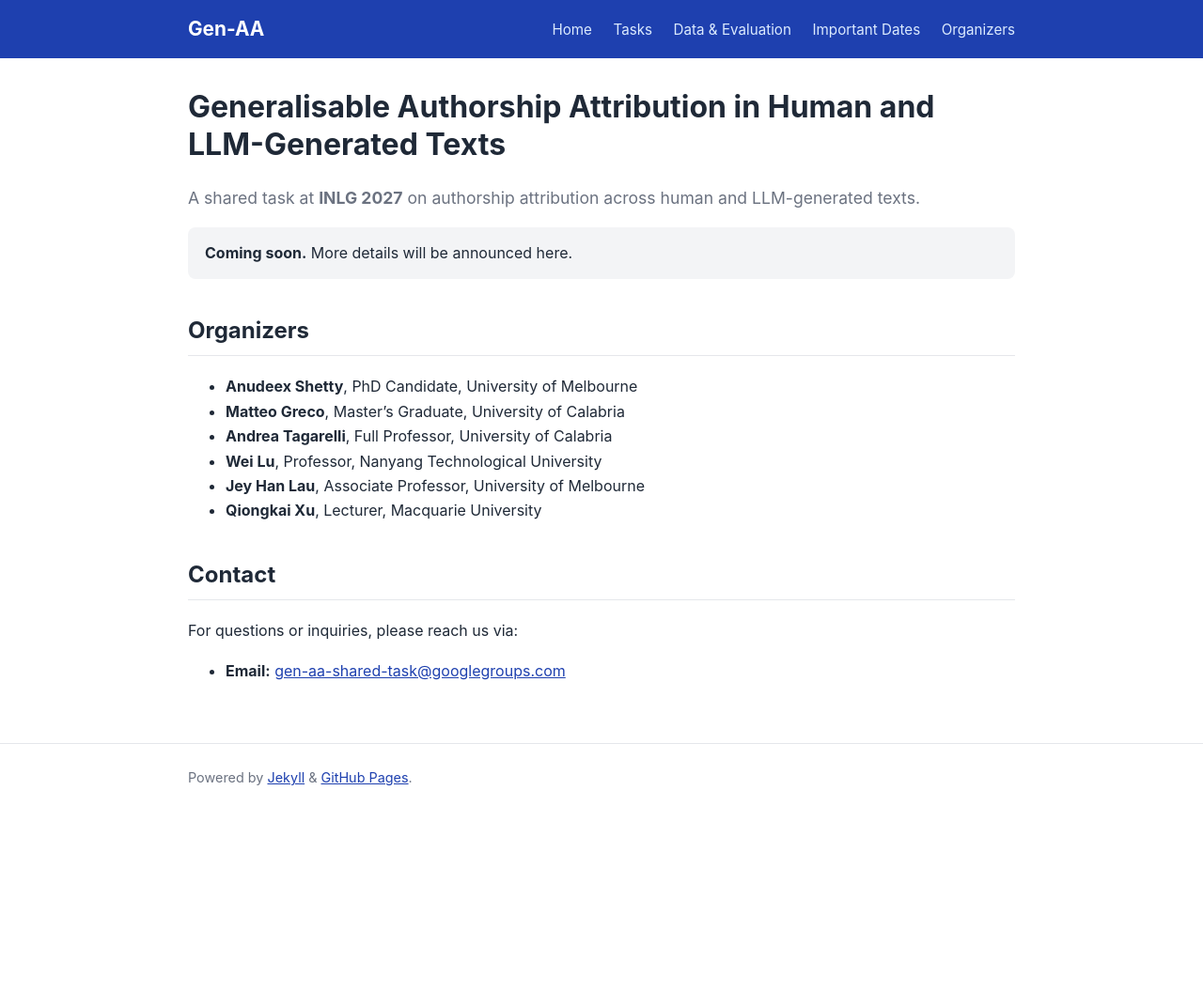
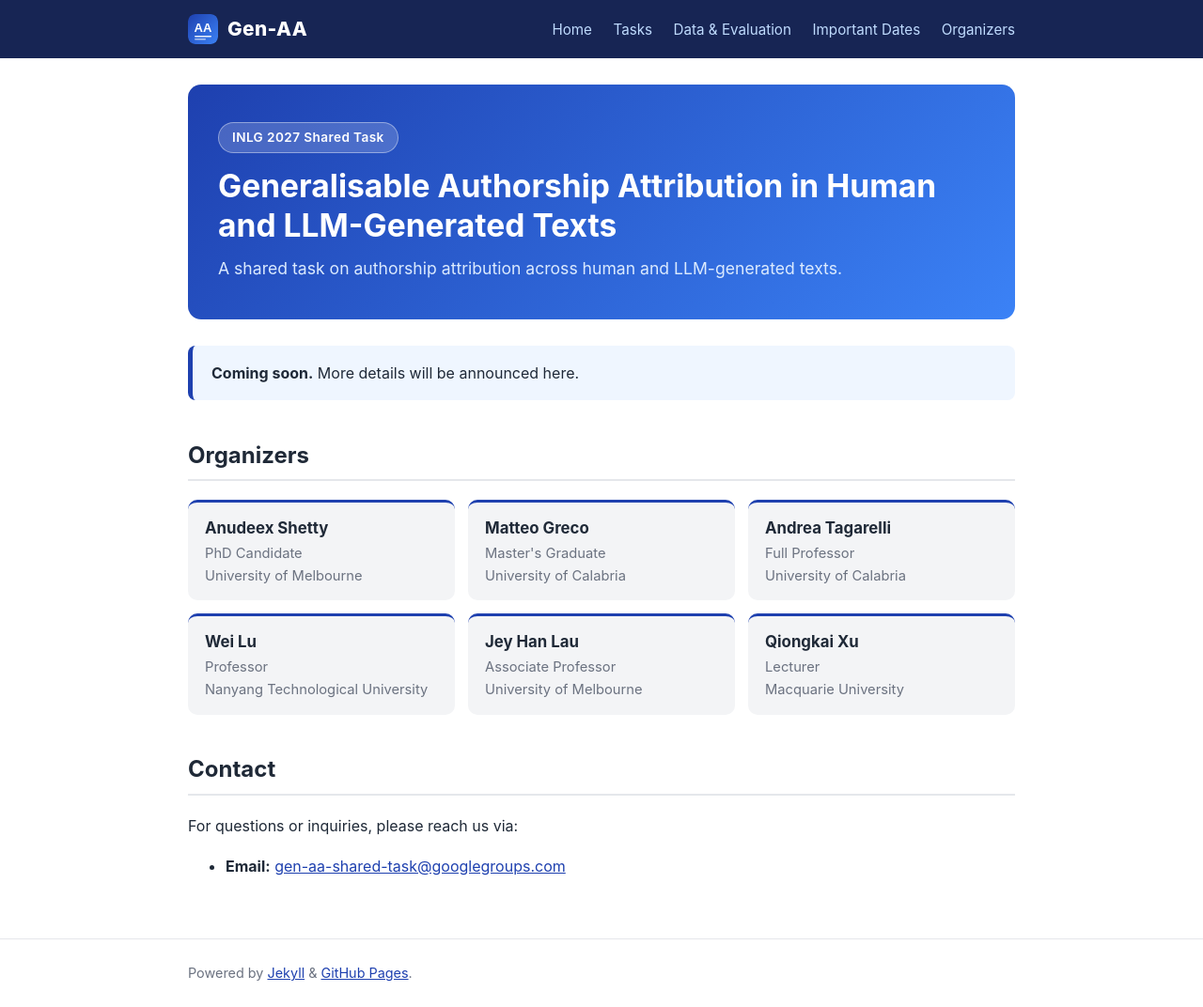
Before and after one commit to gen-AA/gen-aa.github.io, a Jekyll site: the page built from index.md, in a window 1280 px wide. Shown: the whole page at 94% size. Built offline with Jekyll 4.4.1, drawn with Linux system fonts in a browser that asks for light colours; before the commit the page ends 900 px from its top, so only the background shows below that.

Commit message:
Add logo and favicon, remove stray default.html

```diff
--- a/_layouts/default.html
+++ b/_layouts/default.html
@@ -6,11 +6,12 @@
   <title>{% if page.title and page.url != "/" %}{{ page.title }} | {% endif %}{{ site.title }}</title>
   <meta name="description" content="{{ site.description }}">
   <link rel="stylesheet" href="{{ '/assets/css/style.css' | relative_url }}">
+  <link rel="icon" type="image/svg+xml" href="{{ '/assets/logo.svg' | relative_url }}">
 </head>
 <body>
   <header class="site-header">
     <div class="wrap">
-      <a class="brand" href="{{ '/' | relative_url }}">Gen-AA</a>
+      <a class="brand" href="{{ '/' | relative_url }}"><img src="{{ '/assets/logo.svg' | relative_url }}" alt="" width="32" height="32"> Gen-AA</a>
       <nav>
         <a href="{{ '/' | relative_url }}">Home</a>
         <a href="{{ '/tasks/' | relative_url }}">Tasks</a>
--- a/assets/css/style.css
+++ b/assets/css/style.css
@@ -1,21 +1,49 @@
-:root { --accent: #1e40af; --bg: #ffffff; --fg: #1f2937; --muted: #6b7280; --line: #e5e7eb; --soft: #f3f4f6; }
+:root { --accent: #1e40af; --accent-dark: #172554; --bg: #ffffff; --fg: #1f2937; --muted: #6b7280; --line: #e5e7eb; --soft: #f3f4f6; }
 * { box-sizing: border-box; }
 body { margin: 0; font-family: -apple-system, BlinkMacSystemFont, "Segoe UI", Roboto, Helvetica, Arial, sans-serif; color: var(--fg); background: var(--bg); line-height: 1.65; }
 .wrap { max-width: 920px; margin: 0 auto; padding: 0 20px; }
-.site-header { background: var(--accent); color: #fff; }
+a { color: var(--accent); }
+
+/* header */
+.site-header { background: var(--accent-dark); color: #fff; }
 .site-header .wrap { display: flex; flex-wrap: wrap; align-items: center; justify-content: space-between; gap: 8px 24px; padding-top: 14px; padding-bottom: 14px; }
-.brand { color: #fff; font-weight: 700; font-size: 1.3rem; text-decoration: none; }
-nav a { color: #dbeafe; text-decoration: none; margin-left: 18px; font-size: .95rem; }
+.brand { display: flex; align-items: center; gap: 10px; color: #fff; font-weight: 800; font-size: 1.3rem; letter-spacing: .02em; text-decoration: none; }
+.brand img { border-radius: 8px; }
+nav a { color: #bfdbfe; text-decoration: none; margin-left: 18px; font-size: .95rem; }
 nav a:hover { color: #fff; text-decoration: underline; }
-.content { padding-top: 32px; padding-bottom: 48px; }
+
+/* content */
+.content { padding-top: 28px; padding-bottom: 48px; }
 h1 { font-size: 2rem; line-height: 1.25; margin-top: 0; }
-h2 { margin-top: 2.2rem; border-bottom: 1px solid var(--line); padding-bottom: 6px; }
-a { color: var(--accent); }
+h2 { margin-top: 2.4rem; border-bottom: 2px solid var(--line); padding-bottom: 6px; }
 .lead { font-size: 1.1rem; color: var(--muted); }
+
+/* hero */
+.hero { background: linear-gradient(135deg, #1e40af 0%, #3b82f6 100%); color: #fff; border-radius: 14px; padding: 40px 32px; margin-bottom: 28px; }
+.hero h1 { color: #fff; font-size: 2.1rem; margin: 14px 0 10px; }
+.hero p { margin: 0; font-size: 1.1rem; color: #dbeafe; }
+.badge { display: inline-block; background: rgba(255,255,255,.18); border: 1px solid rgba(255,255,255,.4); color: #fff; border-radius: 999px; padding: 4px 14px; font-size: .85rem; font-weight: 600; letter-spacing: .03em; }
+
+/* coming soon card */
+.card { background: #eff6ff; border-left: 5px solid var(--accent); border-radius: 8px; padding: 16px 20px; margin: 18px 0; }
+
+/* organizers */
+.people { display: grid; grid-template-columns: repeat(auto-fill, minmax(260px, 1fr)); gap: 14px; margin-top: 16px; }
+.person { background: var(--soft); border-radius: 10px; padding: 14px 18px; border-top: 3px solid var(--accent); }
+.person strong { display: block; font-size: 1.05rem; }
+.person span { display: block; color: var(--muted); font-size: .92rem; }
+
+/* tables (for later) */
 table { border-collapse: collapse; width: 100%; margin: 1rem 0; }
 th, td { border: 1px solid var(--line); padding: 8px 12px; text-align: left; vertical-align: top; }
 th { background: var(--soft); }
-.card { background: var(--soft); border-radius: 8px; padding: 14px 18px; margin: 14px 0; }
+
+/* footer */
 .site-footer { border-top: 1px solid var(--line); color: var(--muted); font-size: .9rem; padding: 20px 0; }
 .site-footer p { margin: 4px 0; }
-@media (max-width: 600px) { nav a { margin: 0 14px 0 0; } h1 { font-size: 1.6rem; } }
+
+@media (max-width: 600px) {
+  nav a { margin: 0 14px 0 0; }
+  .hero { padding: 28px 20px; }
+  .hero h1 { font-size: 1.6rem; }
+}
--- a/index.md
+++ b/index.md
@@ -4,9 +4,11 @@ title: Home
 permalink: /
 ---
 
-# Generalisable Authorship Attribution in Human and LLM-Generated Texts
-
-<p class="lead">A shared task at <strong>INLG 2027</strong> on authorship attribution across human and LLM-generated texts.</p>
+<div class="hero">
+  <span class="badge">INLG 2027 Shared Task</span>
+  <h1>Generalisable Authorship Attribution in Human and LLM-Generated Texts</h1>
+  <p>A shared task on authorship attribution across human and LLM-generated texts.</p>
+</div>
 
 <div class="card">
 <strong>Coming soon.</strong> More details will be announced here.
@@ -14,12 +16,14 @@ permalink: /
 
 ## Organizers
 
-- **Anudeex Shetty**, PhD Candidate, University of Melbourne
-- **Matteo Greco**, Master's Graduate, University of Calabria
-- **Andrea Tagarelli**, Full Professor, University of Calabria
-- **Wei Lu**, Professor, Nanyang Technological University
-- **Jey Han Lau**, Associate Professor, University of Melbourne
-- **Qiongkai Xu**, Lecturer, Macquarie University
+<div class="people">
+  <div class="person"><strong>Anudeex Shetty</strong><span>PhD Candidate</span><span>University of Melbourne</span></div>
+  <div class="person"><strong>Matteo Greco</strong><span>Master's Graduate</span><span>University of Calabria</span></div>
+  <div class="person"><strong>Andrea Tagarelli</strong><span>Full Professor</span><span>University of Calabria</span></div>
+  <div class="person"><strong>Wei Lu</strong><span>Professor</span><span>Nanyang Technological University</span></div>
+  <div class="person"><strong>Jey Han Lau</strong><span>Associate Professor</span><span>University of Melbourne</span></div>
+  <div class="person"><strong>Qiongkai Xu</strong><span>Lecturer</span><span>Macquarie University</span></div>
+</div>
 
 ## Contact
 
```
Also changed, not shown: Gemfile (+6 -1 lines), default.html (deleted, +0 -33 lines), assets/logo.svg (added), 1 other file.
